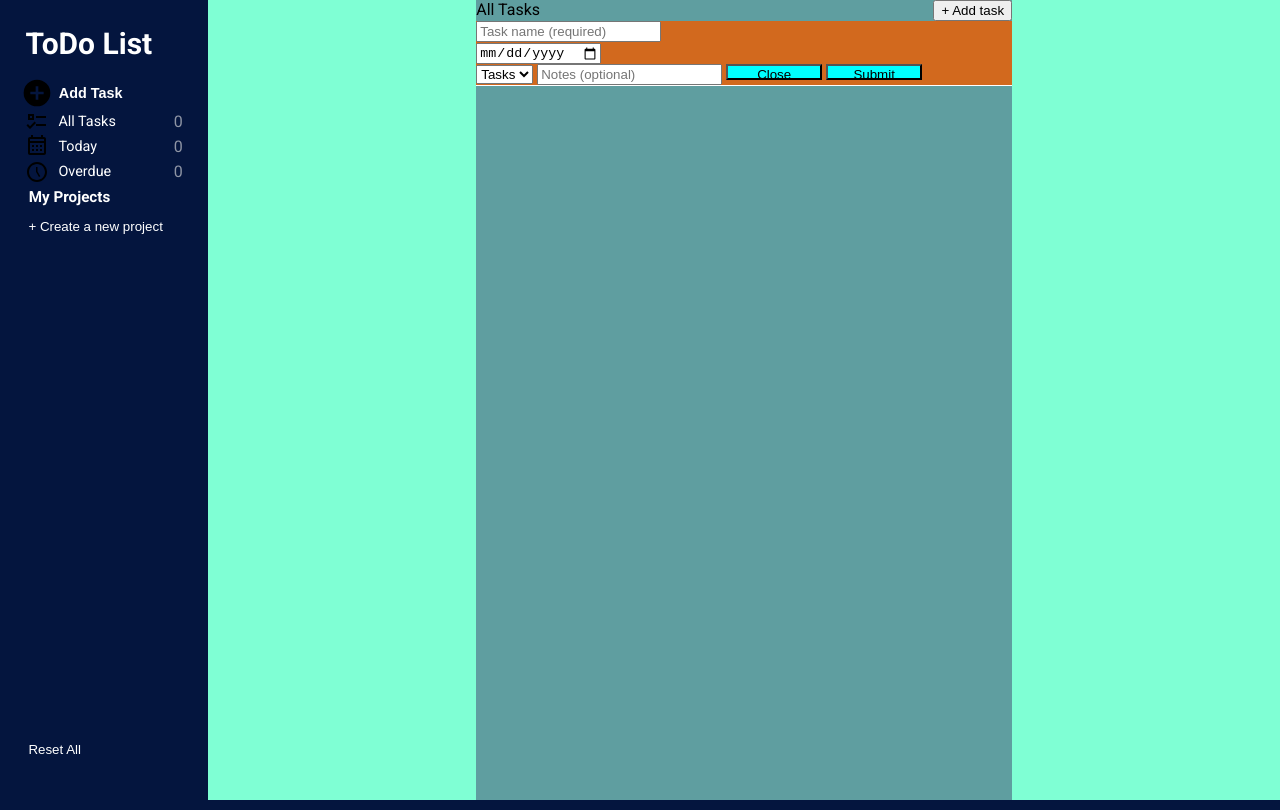
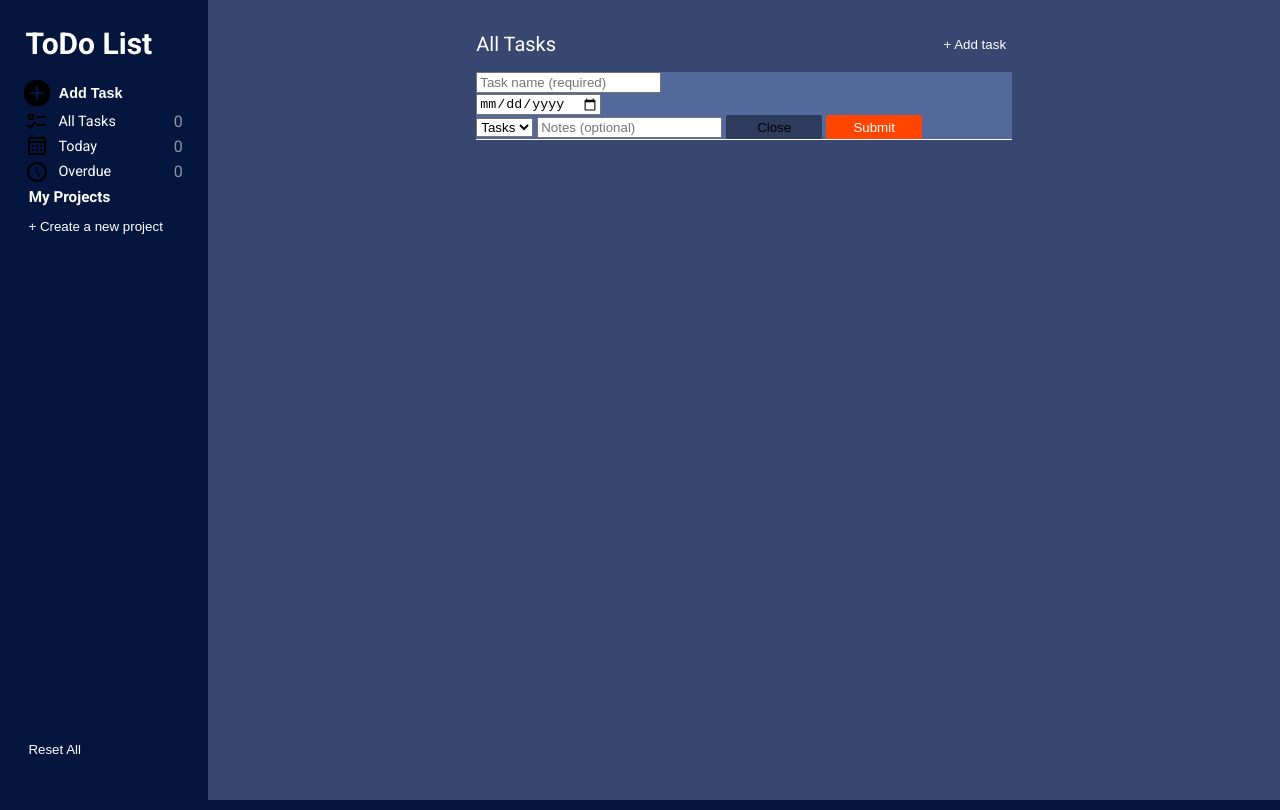
Before and after one commit to ihando/todo, a website built with webpack: page src/index.html in a window 1280 px wide. Both pictures are taken after a click on the button "+ Add task". Built offline with nearby package versions, Linux system fonts and the light colour scheme.

Commit message:
done css

```diff
--- a/src/addsubmitclose.js
+++ b/src/addsubmitclose.js
@@ -92,8 +92,8 @@ function addTaskForm() {
         <label for="descrip"></label>
         <input type="text" id="descrip" name="descrip" placeholder="Notes (optional)" autocomplete="off" maxlength="20">
 
-        <button type="button" class="button close">Close</button>
-        <button type="submit" class="button submitButton">Submit</button>
+        <button type="button" class="button close pointer">Close</button>
+        <button type="submit" class="button submitButton pointer">Submit</button>
         `
         document.querySelector(".onetwo").appendChild(form);
         for (let i=0; i<projects.length; i++) {
--- a/src/htmlchange.js
+++ b/src/htmlchange.js
@@ -28,7 +28,7 @@ export function changeAllTasksHTML() {
         newTask.classList.add("task");
         newTask.setAttribute('data-project-index', i);
         newTask.innerHTML = `
-            <div class="markdone"></div>
+            <div class="markdone pointer"></div>
             <div class="things">
                 <div class="taskname">${tempName}</div>
                 <div class="description">${tempDescrip}</div>
--- a/src/index.html
+++ b/src/index.html
@@ -80,9 +80,9 @@
         <div class="mainpage">
             <div class="mainpagecontainer">
                 <div class="onetwo">
-                    <div class="one">
+                    <div class="one hihi">
                         <div id ="projectname">All Tasks</div>
-                        <button class="taskbutton">+ Add task</button>
+                        <button class="taskbutton pointer">+ Add task</button>
                     </div>
                 </div>
                 <div class="line"></div>
--- a/src/styles.css
+++ b/src/styles.css
@@ -168,11 +168,11 @@ body, html {
 .popup {
     display: none;
     position: absolute;
-    left: 15rem;
-    bottom: 1rem;
+    left: 17rem;
+    bottom: 1.3rem;
     width: 100px;
-    height: 50px;
-    background-color: pink;
+    height: 40px;
+    background-color: #727887;
     z-index: 1000;
 }
 .projectButton {
@@ -198,7 +198,7 @@ body, html {
     justify-content: center;
     height: 100%;
     width: 85%;
-    background-color: aquamarine;
+    background-color: #37476F;
 }
 
 .mainpagecontainer {
@@ -206,7 +206,7 @@ body, html {
     flex-direction: column;
     width: 50%;
     height: 100%;
-    background-color: cadetblue;
+    background-color: #37476F;
 }
 .formContainer {
     width: 100%;
@@ -215,12 +215,31 @@ body, html {
 .taskform {
     height: 100%;
     width: 100%;
-    background-color: chocolate;
+    background-color: #53689B;
 }
 .button {
-    height: 1rem;
+    height: 1.5rem;
     width: 6rem;
-    background-color: aqua;
+    background-color: #2D3B5C;
+    border: 0;
+    border-radius: 2px;
+}
+.submitButton {
+    color: white;
+    background-color: orangered;
+}
+.hihi {
+    margin-top: 2rem;
+    margin-bottom: 1rem;
+}
+#projectname {
+    color: white;
+    font-size: 20px;
+}
+.taskbutton {
+    background-color: #37476F;
+    color: white;
+    border: 0;
 }
 .line {
     width: 100%;
@@ -237,11 +256,17 @@ body, html {
     width: 20px;
     border-radius: 50%;
     background-color: aqua;
+    margin-top: .5rem;
+
 }
 .things {
+    margin-left: .7rem;
     display: flex;
     flex-direction: column;
     height: 4rem;
     width: 100%;
-    background-color:blanchedalmond;
+    margin-top: .5rem;
+    margin-bottom: .5rem;
+    background-color:#37476F;
+    color: white;
 }
```
Also changed, not shown: dist/index.html, dist/main.js.
